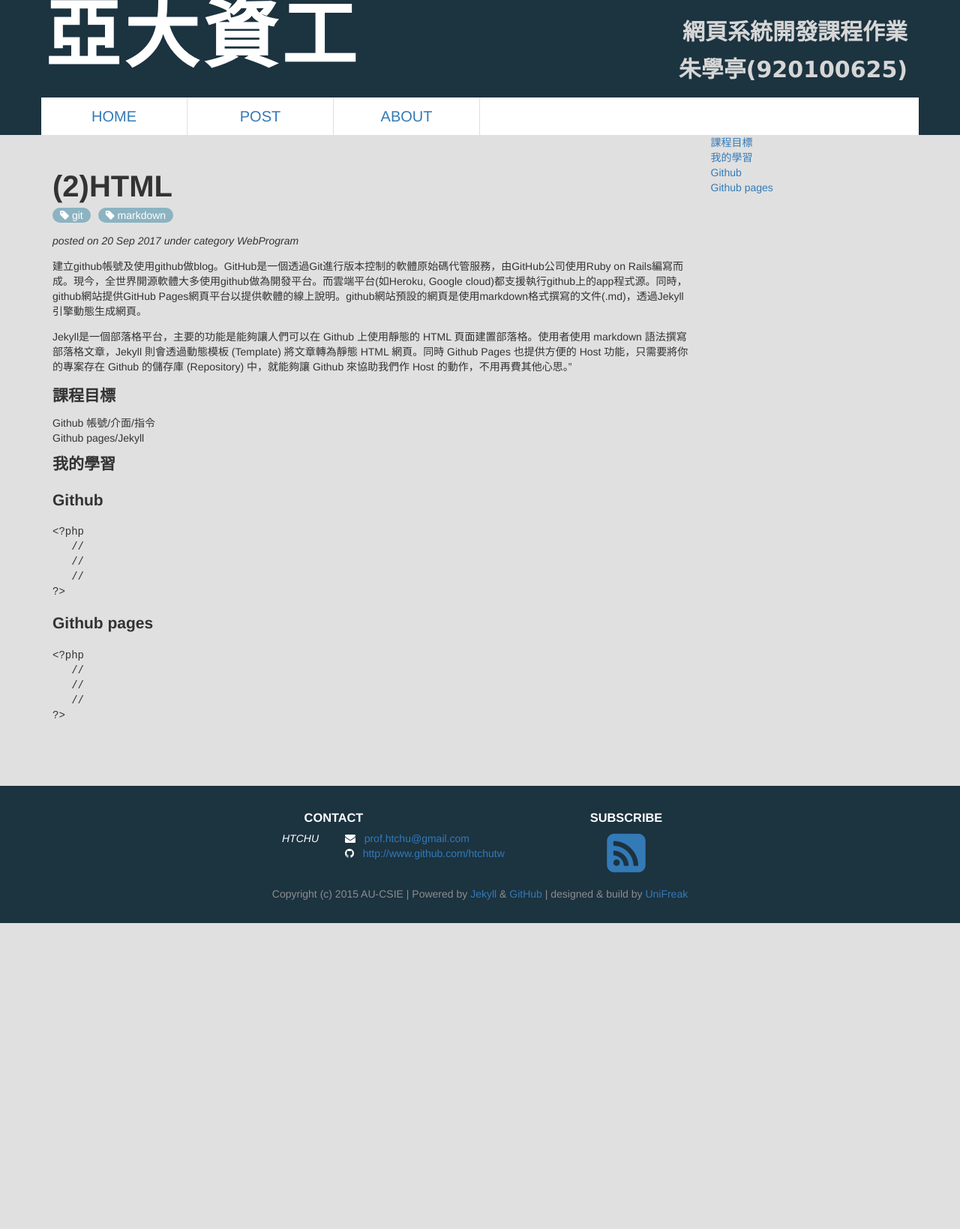
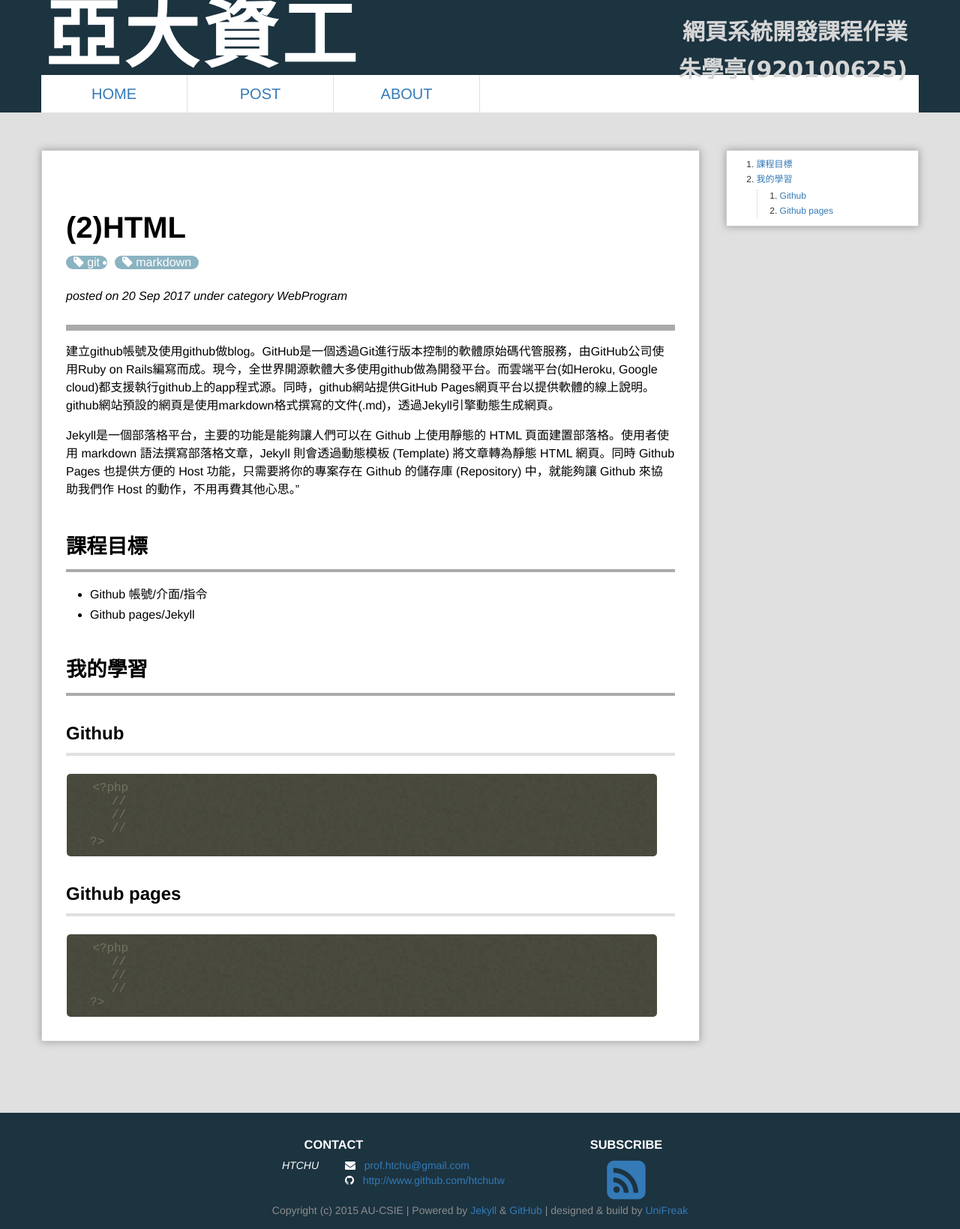
Before and after one commit to wily125/webcourse-1, a Jekyll site: the page built from _posts/2017-09-20-HTML.md, in a window 1280 px wide. Shown: the whole page at 75% size. Built offline with Jekyll 4.4.1, drawn with Linux system fonts in a browser that asks for light colours; Markdown is read by kramdown in place of the engine named in the settings; comment, search, counter and statistics services are not loaded; before the commit the page ends 1231 px from its top, so only the background shows below that.

Commit message:
update baseurl

```diff
--- a/_includes/head_post.html
+++ b/_includes/head_post.html
@@ -1,3 +1,3 @@
-<script type="text/javascript" src="{{ "/javascripts/markdownreader.js" | prepend: site.baseurl}}"></script>
-<script type="text/javascript" src="{{ "/javascripts/pygments_monokai.js" | prepend: site.baseurl}}"></script>
-<script type="text/javascript" src="{{ "/javascripts/code_block.js" | prepend: site.baseurl}}"></script>
+<link rel="stylesheet" type="text/css" href="{{ site.baseurl }}/stylesheets/markdownreader.css">
+<link rel="stylesheet" type="text/css" href="{{ site.baseurl }}/stylesheets/pygments_monokai.css">
+<link rel="stylesheet" type="text/css" href="{{ site.baseurl }}/stylesheets/code_block.css">
```
